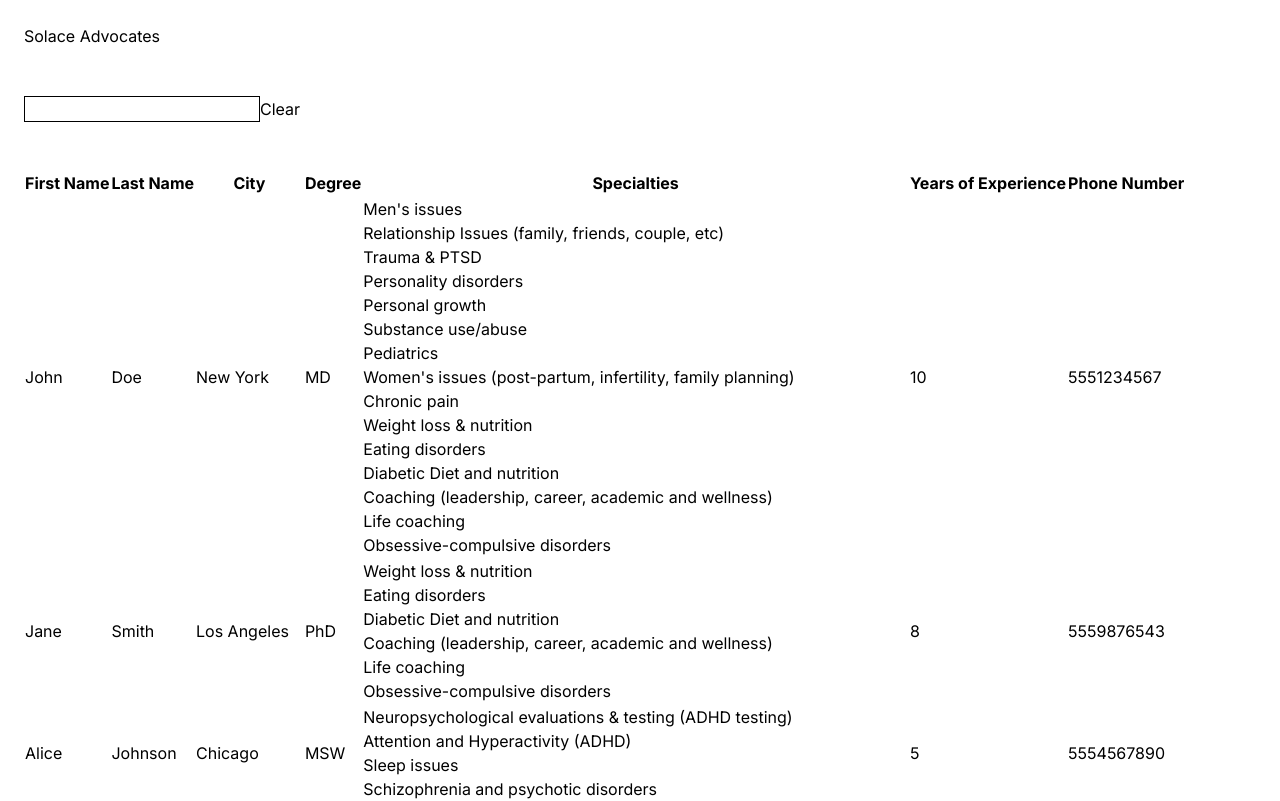
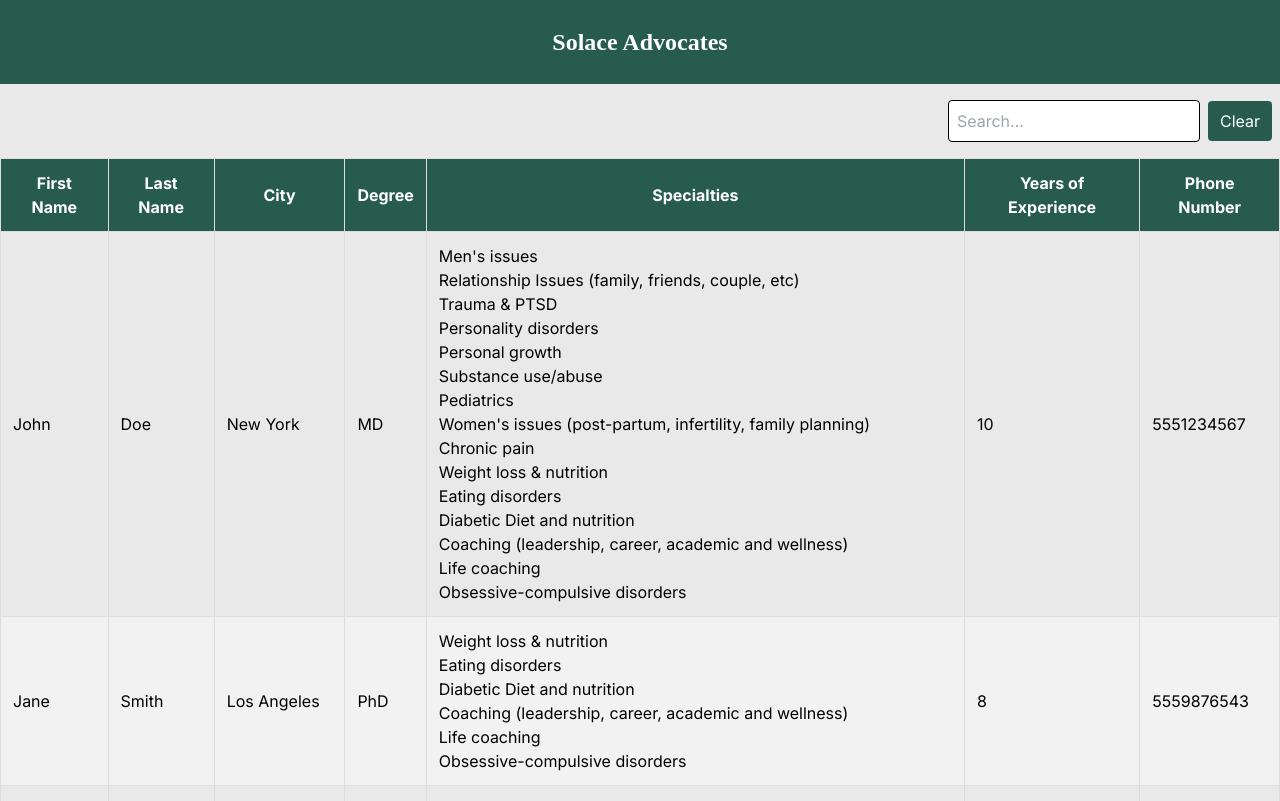
Before and after one commit to ctniel1/solace-assessment, a Next.js app: page / in a window 1280 px wide. Shown: the top 801 px of the page. Built offline with nearby package versions, Linux system fonts and the light colour scheme.

Commit message:
New styles applied

```diff
--- /dev/null
+++ b/src/app/components/AdvocateTable.module.css
@@ -0,0 +1,36 @@
+.advocateTable {
+  width: 100%;
+  border-collapse: collapse;
+}
+
+.tableHeader {
+  background-color: #265b4e;
+  color: white;
+}
+
+.headerRow {
+  font-weight: bold;
+  & > th {
+    padding: 12px;
+    border: 1px solid #ddd;
+  }
+}
+
+.tableBody {
+  text-align: left;
+}
+
+.tableRow {
+  &:hover {
+    background-color: #f1f1f1;
+  }
+
+  & > td {
+    padding: 12px;
+    border: 1px solid #ddd;
+  }
+}
+
+.tableRow:nth-child(even) {
+  background-color: #f2f2f2;
+}
--- a/src/app/components/AdvocateTable.tsx
+++ b/src/app/components/AdvocateTable.tsx
@@ -1,5 +1,6 @@
 import React from 'react';
 import { Advocate } from '../models/advocate';
+import styles from './AdvocateTable.module.css';
 
 type AdvocateTableProps = {
   filteredAdvocates: Advocate[];
@@ -7,9 +8,9 @@ type AdvocateTableProps = {
 
 const AdvocateTable: React.FC<AdvocateTableProps> = ({filteredAdvocates}) => {
   return (
-    <table>
-        <thead>
-          <tr>
+    <table className={styles.advocateTable}>
+        <thead className={styles.tableHeader}>
+          <tr className={styles.headerRow}>
             <th>First Name</th>
             <th>Last Name</th>
             <th>City</th>
@@ -19,10 +20,10 @@ const AdvocateTable: React.FC<AdvocateTableProps> = ({filteredAdvocates}) => {
             <th>Phone Number</th>
           </tr>
         </thead>
-        <tbody>
+        <tbody className={styles.tableBody}>
           {filteredAdvocates.map((advocate) => {
             return (
-              <tr key={advocate.phoneNumber}>
+              <tr className={styles.tableRow} key={advocate.phoneNumber}>
                 <td>{advocate.firstName}</td>
                 <td>{advocate.lastName}</td>
                 <td>{advocate.city}</td>
--- /dev/null
+++ b/src/app/components/SearchBar.module.css
@@ -0,0 +1,31 @@
+.searchBarContainer {
+  display: flex;
+  align-items: center;
+  gap: 8px;
+  justify-content: flex-end;
+  margin-right: 16px;
+  width: 100%;
+}
+
+.searchInput {
+  border: 1px solid black;
+  padding: 8px;
+  border-radius: 4px;
+}
+
+.clearButton {
+  background-color: #265b4e;
+  color: white;
+  border: none;
+  padding: 8px 12px;
+  border-radius: 4px;
+  cursor: pointer;
+}
+
+.clearButton:hover {
+  background-color: #1e4d3b;
+}
+.clearButton:disabled {
+  background-color: #ccc;
+  cursor: not-allowed;
+}
--- a/src/app/components/SearchBar.tsx
+++ b/src/app/components/SearchBar.tsx
@@ -1,5 +1,6 @@
 import React, { useEffect, useState } from 'react';
 import { Advocate } from '../models/advocate';
+import styles from './SearchBar.module.css';
 
 type SearchBarProps = {
   setFilteredAdvocates: React.Dispatch<React.SetStateAction<Advocate[]>>;
@@ -43,10 +44,10 @@ const SearchBar: React.FC<SearchBarProps> = ({ setFilteredAdvocates }) => {
   };
 
   return (
-    <div>
-        <input style={{ border: "1px solid black" }} value={searchInput} onChange={onChange} />
-        <button onClick={onClick}>Clear</button>
-      </div>
+    <div className={styles.searchBarContainer}>
+      <input className={styles.searchInput} value={searchInput} onChange={onChange} placeholder='Search...' />
+      <button className={styles.clearButton} onClick={onClick}>Clear</button>
+    </div>
   );
 };
 
--- a/src/app/layout.tsx
+++ b/src/app/layout.tsx
@@ -16,7 +16,7 @@ export default function RootLayout({
 }>) {
   return (
     <html lang="en">
-      <body className={inter.className}>{children}</body>
+      <body className={inter.className} style={{ backgroundColor: "#e9e9e9" }}>{children}</body>
     </html>
   );
 }
--- /dev/null
+++ b/src/app/page.module.css
@@ -0,0 +1,17 @@
+.main {
+  display: flex;
+  flex-direction: column;
+  align-items: center;
+  gap: 16px;
+}
+
+.header {
+  font-weight: bold;
+  background-color: #265b4e;
+  color: #fff;
+  font-size: 1.5rem;
+  width: 100%;
+  text-align: center;
+  padding: 24px;
+  font-family: cursive;
+}
--- a/src/app/page.tsx
+++ b/src/app/page.tsx
@@ -4,18 +4,15 @@ import { useState } from "react";
 import { Advocate } from "./models/advocate";
 import SearchBar from "./components/SearchBar";
 import AdvocateTable from "./components/AdvocateTable";
+import styles from './page.module.css';
 
 export default function Home() {
   const [filteredAdvocates, setFilteredAdvocates] = useState<Advocate[]>([]);
 
   return (
-    <main style={{ margin: "24px" }}>
-      <h1>Solace Advocates</h1>
-      <br />
-      <br />
+    <main className={styles.main}>
+      <h1 className={styles.header}>Solace Advocates</h1>
       <SearchBar setFilteredAdvocates={setFilteredAdvocates} />
-      <br />
-      <br />
       <AdvocateTable filteredAdvocates={filteredAdvocates} />
     </main>
   );
```
